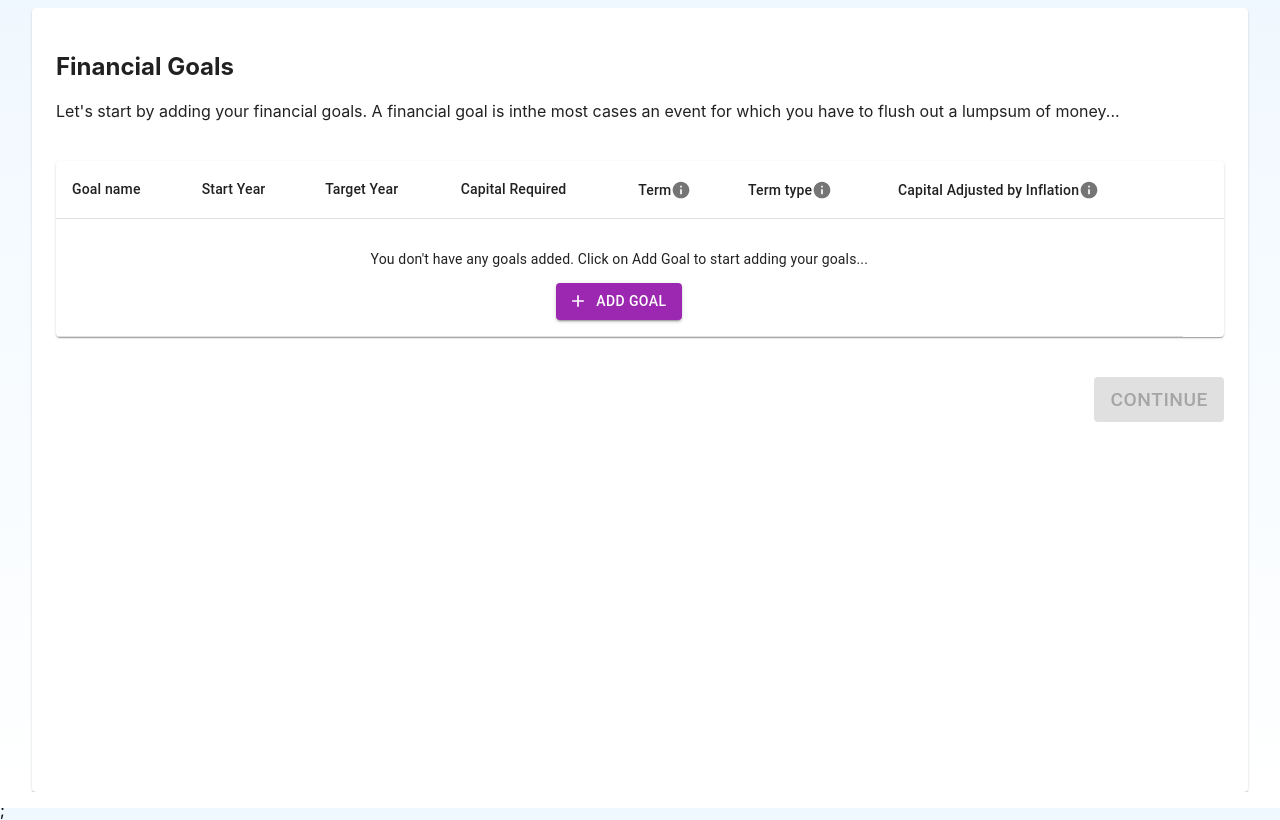
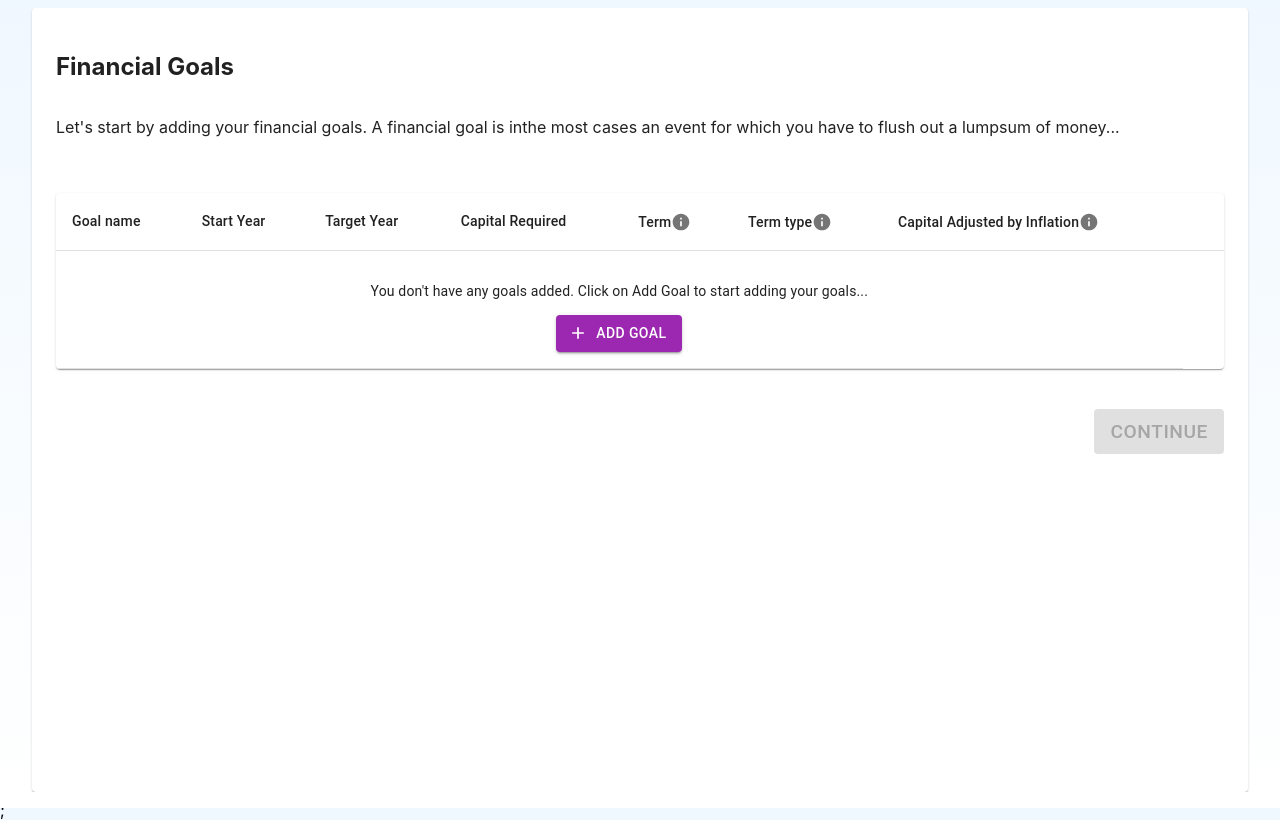
Before and after one commit to goal-based-financial-planner/goal-based-financial-planner, a React (Create React App) app: page / in a window 1280 px wide. Built offline with nearby package versions, Linux system fonts and the light colour scheme.

Commit message:
Fix console errors

```diff
--- a/src/components/compounds/FinancialGoalsStep/index.tsx
+++ b/src/components/compounds/FinancialGoalsStep/index.tsx
@@ -1,6 +1,6 @@
 import React, { Dispatch, useState } from 'react';
 import FinancialGoalsTable from '../../molecules/FinancialGoals/FinancialGoalsTable';
-import { Box, Button, Grid } from '@mui/material';
+import { Box, Button } from '@mui/material';
 import AddIcon from '@mui/icons-material/Add';
 import AddFinancialGoals from '../../molecules/FinancialGoals/AddFinancialGoals';
 import { PlannerDataAction } from '../../../store/plannerDataReducer';
@@ -64,8 +64,7 @@ const FinancialGoalsStep: React.FC<FinancialGoalsProps> = ({
       summaryText={`You have added ${plannerData.getGoalSummaryAsText()} goals`}
     >
       <>
-        <Grid
-          xs={12}
+        <Box
           sx={{
             display: 'flex',
             justifyContent: 'flex-end',
@@ -75,7 +74,7 @@ const FinancialGoalsStep: React.FC<FinancialGoalsProps> = ({
           {plannerData.financialGoals.length > 0 ? (
             <Box>{getAddGoalButton()}</Box>
           ) : null}
-        </Grid>
+        </Box>
 
         <FinancialGoalsTable
           goals={plannerData.financialGoals}
--- a/src/components/molecules/Step/index.tsx
+++ b/src/components/molecules/Step/index.tsx
@@ -28,14 +28,14 @@ const Step = forwardRef<HTMLDivElement,StepProps>(({
 }, ref) => {
   return isExpanded ? (
     <CustomPaper sx={{ height: 'calc(100vh - 16px)', overflow: 'hidden' }} ref={ref}>
-      <Grid spacing={2}>
-        <Grid xs={12}>
+      <Grid container spacing={2}>
+        <Grid item xs={12}>
           <h2>{title}</h2>
         </Grid>
-        <Grid xs={12}>
+        <Grid item xs={12}>
           <Box>{subtext}</Box>
         </Grid>
-        <Grid xs={12} sx={{ mb: 5, mt: 5 }}>
+        <Grid item xs={12} sx={{ mb: 5, mt: 5 }}>
           {children}
         </Grid>
       </Grid>
```
